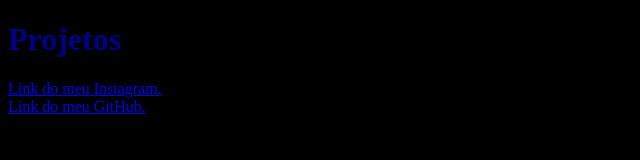
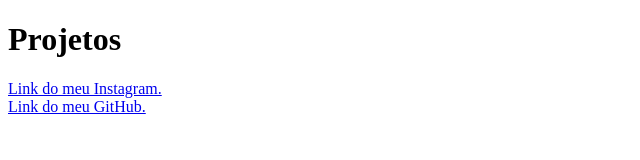
Before and after one commit to gvsion/gvsion.github.io, a plain HTML site: page index.html in a window 1280 px wide. Shown: the whole page, without its empty margins (0-640 px from the left). Drawn offline with Linux system fonts and the light colour scheme.

Commit message:
change css

```diff
--- a/index.html
+++ b/index.html
@@ -7,10 +7,9 @@
     <title>gvsion</title>
 </head>
 <body>
-   <h1 style="color: darkblue;">Projetos</h1>
-   <a href="https://www.instagram.com/gvsion" style="float:left;" target="_blank">Link do meu Instagram.</a>
+   <h1 class="title">Projetos</h1>
+   <a class="link-instagram" href="https://www.instagram.com/gvsion" target="_blank">Link do meu Instagram.</a>
    <br/>
-   <a href="https://github.com/gvsion" style="float:left;" target="_blank">Link do meu GitHub.</a>
-   <body bgcolor="black"></body>
+   <a class="link-github" href="https://github.com/gvsion" target="_blank">Link do meu GitHub.</a>
 </body>
 </html>
```
